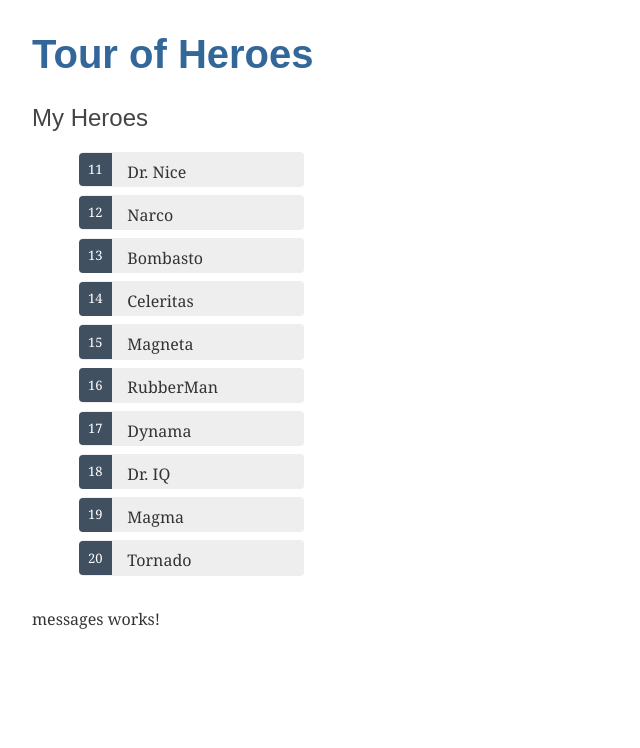
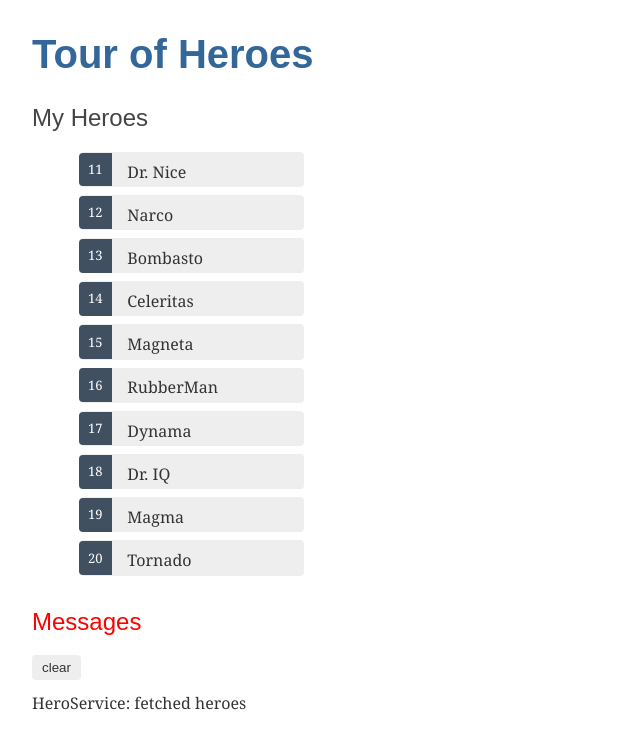
Before and after one commit to trygvba/angular-tour-of-heroes, an Angular app: page / in a window 1280 px wide. Shown: the top 748 px of the page, without its empty margins (0-640 px from the left). Built offline with nearby package versions, Linux system fonts and the light colour scheme.

Commit message:
Updated message service. Done with part 4.

```diff
--- a/src/app/hero.service.ts
+++ b/src/app/hero.service.ts
@@ -2,13 +2,19 @@
 import { Observable, of } from  'rxjs';
 import { Hero } from './hero';
 import { HEROES } from './mock-heroes';
+import { MessageService } from './message.service';
 
 @Injectable({
   providedIn: 'root'
 })
 export class HeroService {
   getHeroes(): Observable<Hero[]> {
+    // TODO: send the message _after_ fetching the heroes
+    this.messageService.add('HeroService: fetched heroes');
     return of(HEROES);
   }
-  constructor() { }
+  constructor(
+      private messageService: MessageService
+      ) {
+  }
 }
--- a/src/app/message.service.ts
+++ b/src/app/message.service.ts
@@ -4,6 +4,15 @@
   providedIn: 'root'
 })
 export class MessageService {
+  messages: string[] = [];
+
+  add(message: string) {
+    this.messages.push(message);
+  }
+
+  clear() {
+    this.messages = [];
+  }
 
   constructor() { }
 }
--- a/src/app/messages/messages.component.css
+++ b/src/app/messages/messages.component.css
@@ -0,0 +1,37 @@
+/* MessagesComponent's private CSS styles */
+h2 {
+    color: red;
+    font-family: Arial, Helvetica, sans-serif;
+    font-weight: lighter;
+}
+
+body {
+    margin: 2em;
+}
+
+body, input[text], button {
+    color: crimson;
+    font-family: Cambria, Georgia;
+}
+
+button.clear {
+    font-family: Arial;
+    background-color: #eee;
+    border: none;
+    padding: 5px 10px;
+    border-radius: 4px;
+    cursor: pointer;
+    cursor: hand;
+    color: #333;
+    margin-bottom: 12px;
+}
+
+button:hover {
+    background-color: #cfd8dc;
+}
+
+button:disabled {
+    background-color: #eee;
+    color: #aaa;
+    cursor: auto;
+}
--- a/src/app/messages/messages.component.html
+++ b/src/app/messages/messages.component.html
@@ -1 +1,8 @@
-<p>messages works!</p>
+<div *ngIf="messageService.messages.length">
+  <h2>Messages</h2>
+  <button class="clear"
+      (click)="messageService.clear()">clear</button>
+  <div *ngFor="let message of messageService.messages">
+    {{message}}
+  </div>
+</div>
--- a/src/app/messages/messages.component.ts
+++ b/src/app/messages/messages.component.ts
@@ -1,4 +1,5 @@
 import { Component, OnInit } from '@angular/core';
+import { MessageService } from '../message.service';
 
 @Component({
   selector: 'app-messages',
@@ -7,7 +8,10 @@
 })
 export class MessagesComponent implements OnInit {
 
-  constructor() { }
+  constructor(
+      public messageService: MessageService
+      ) {
+  }
 
   ngOnInit() {
   }
```
